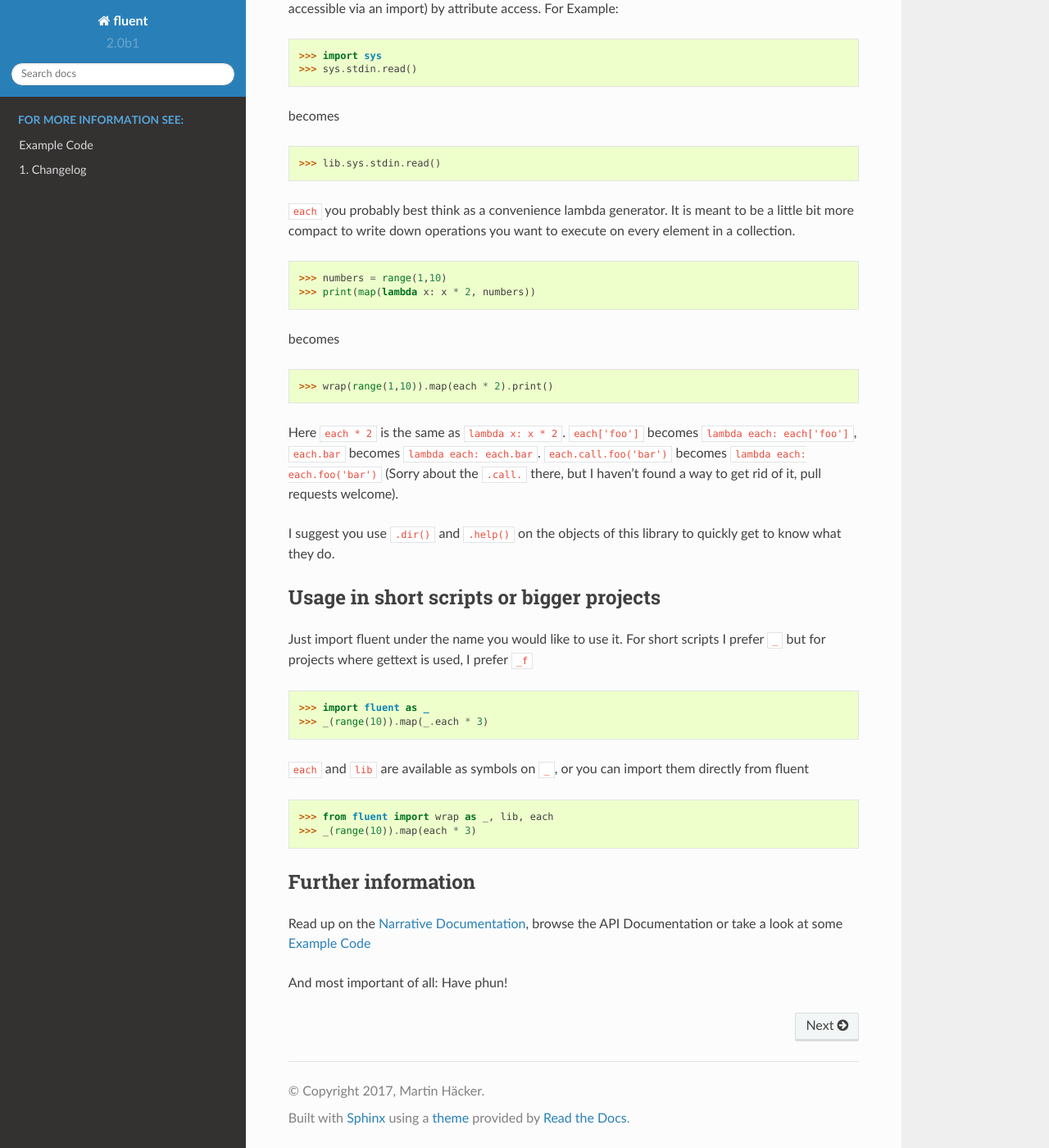
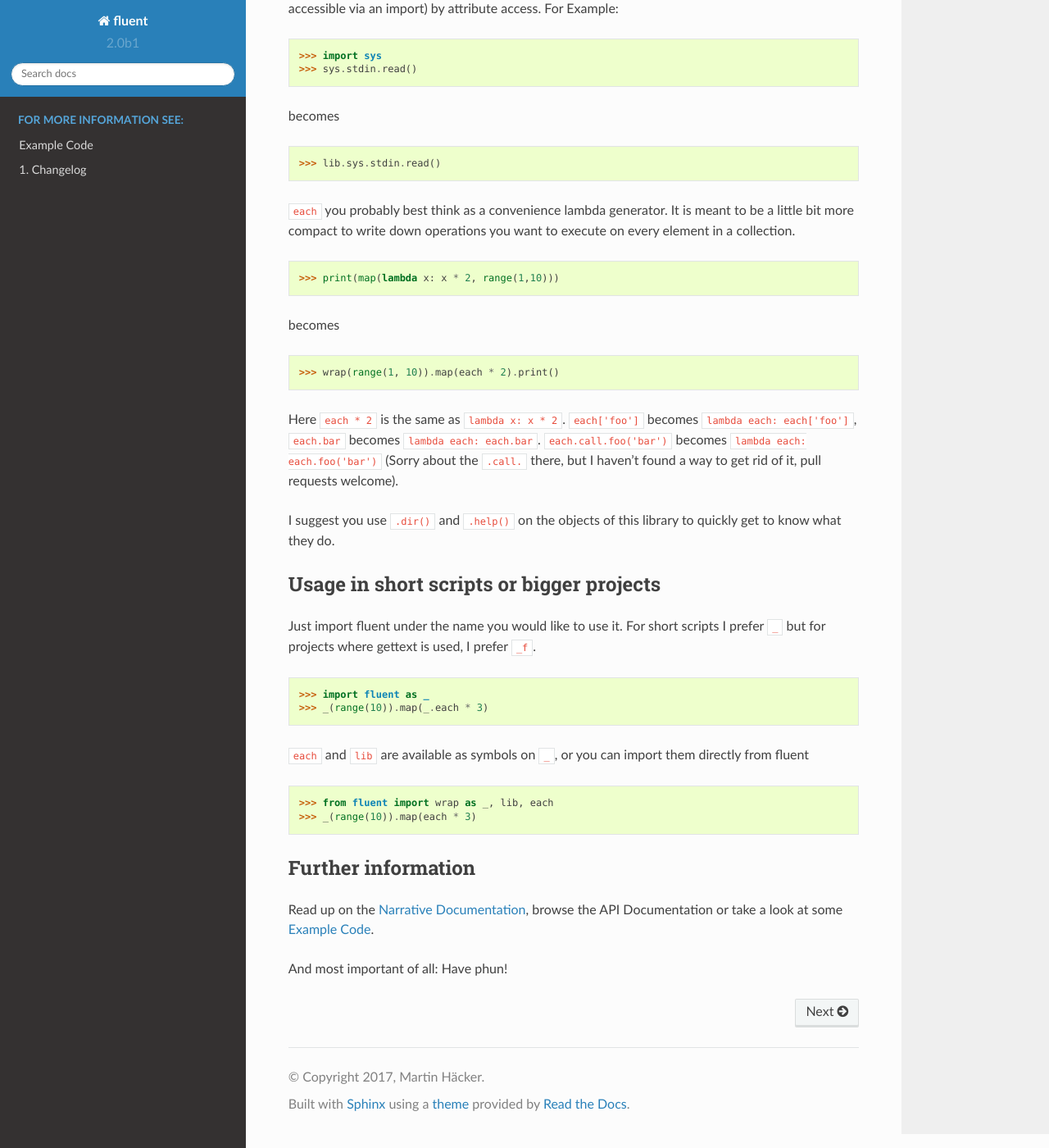
Before and after one commit to dwt/fluent, a Sphinx documentation site: the page built from doc/index.rst, in a window 1280 px wide and 1400 px high, scrolled down 1356 px. Shown: the whole window at 82% size. Built offline with Sphinx 7.4.7 and the Read the Docs theme 2.0.0, drawn with Linux system fonts in a browser that asks for light colours; pages that are not in the unit, such as notebooks, are missing from menus.

```diff
--- a/doc/index.rst
+++ b/doc/index.rst
@@ -60,12 +60,11 @@ becomes
 
 ``each`` you probably best think as a convenience lambda generator. It is meant to be a little bit more compact to write down operations you want to execute on every element in a collection.
 
-    >>> numbers = range(1,10)
-    >>> print(map(lambda x: x * 2, numbers))
+    >>> print(map(lambda x: x * 2, range(1,10)))
 
 becomes
 
-    >>> wrap(range(1,10)).map(each * 2).print()
+    >>> wrap(range(1, 10)).map(each * 2).print()
 
 Here ``each * 2`` is the same as ``lambda x: x * 2``. ``each['foo']`` becomes ``lambda each: each['foo']``, ``each.bar`` becomes ``lambda each: each.bar``. ``each.call.foo('bar')`` becomes ``lambda each: each.foo('bar')`` (Sorry about the ``.call.`` there, but I haven't found a way to get rid of it, pull requests welcome).
 
@@ -74,7 +73,7 @@ I suggest you use ``.dir()`` and ``.help()`` on the objects of this library to q
 Usage in short scripts or bigger projects
 -----------------------------------------
 
-Just import fluent under the name you would like to use it. For short scripts I prefer ``_`` but for projects where gettext is used, I prefer ``_f``
+Just import fluent under the name you would like to use it. For short scripts I prefer ``_`` but for projects where gettext is used, I prefer ``_f``.
 
     >>> import fluent as _
     >>> _(range(10)).map(_.each * 3)
@@ -87,6 +86,6 @@ Just import fluent under the name you would like to use it. For short scripts I
 Further information
 -------------------
 
-Read up on the :doc:`Narrative Documentation <Readme>`, browse the :doc:`API Documentation <fluentpy/fluentpy>` or take a look at some `Example Code <https://github.com/dwt/fluent/tree/master/examples>`_
+Read up on the :doc:`Narrative Documentation <Readme>`, browse the :doc:`API Documentation <fluentpy/fluentpy>` or take a look at some `Example Code <https://github.com/dwt/fluent/tree/master/examples>`_.
 
 And most important of all: Have phun!
```
